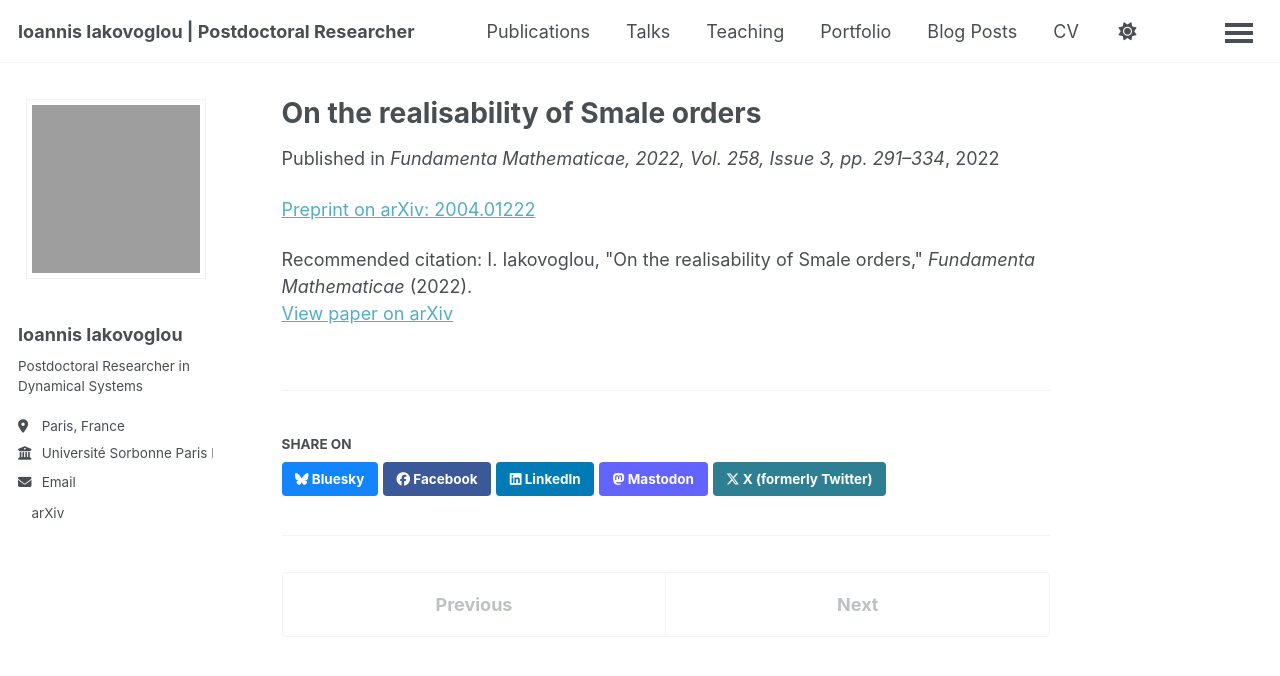
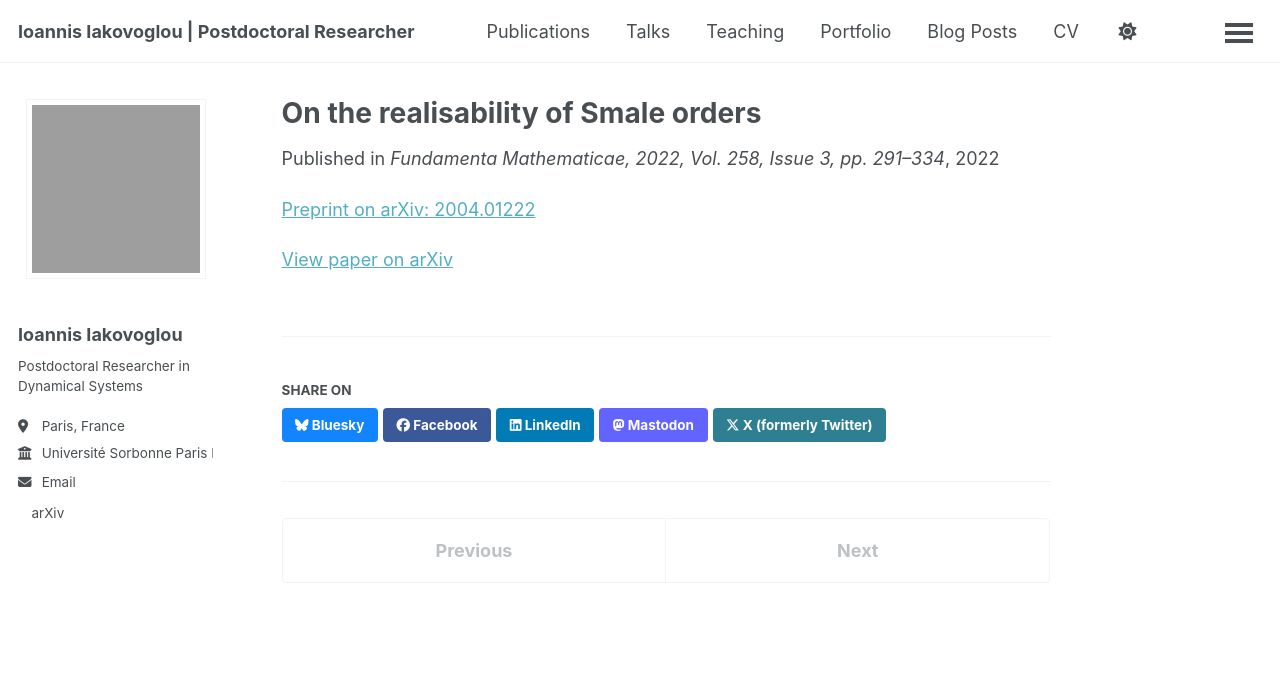
Before and after one commit to ioannisiakovoglou/ioannisiakovoglou.github.io, a Jekyll site: the page built from _publications/smaleorders.md, in a window 1280 px wide. Shown: the top 676 px of the page. Built offline with Jekyll 4.4.1, drawn with Linux system fonts in a browser that asks for light colours; a script bundle is joined from its source files by our own code; a style sheet for code colours, icons or effects is not loaded.

Commit message:
Revise smaleorders.md to include preprint link
Updated the content of the smaleorders.md file to include a preprint link and removed some metadata.

```diff
--- a/_publications/smaleorders.md
+++ b/_publications/smaleorders.md
@@ -3,10 +3,8 @@ title: "On the realisability of Smale orders"
 collection: publications
 category: manuscripts
 permalink: /publication/smale-orders
-excerpt: "On the realisability of Smale orders."
 date: 2022-01-02
 venue: "Fundamenta Mathematicae, 2022, Vol. 258, Issue 3, pp. 291–334"
 paperurl: "https://arxiv.org/abs/2004.01222"
-citation: 'I. Iakovoglou, "On the realisability of Smale orders," <i>Fundamenta Mathematicae</i> (2022).'
 ---
 [Preprint on arXiv: 2004.01222](https://arxiv.org/abs/2004.01222)
```
